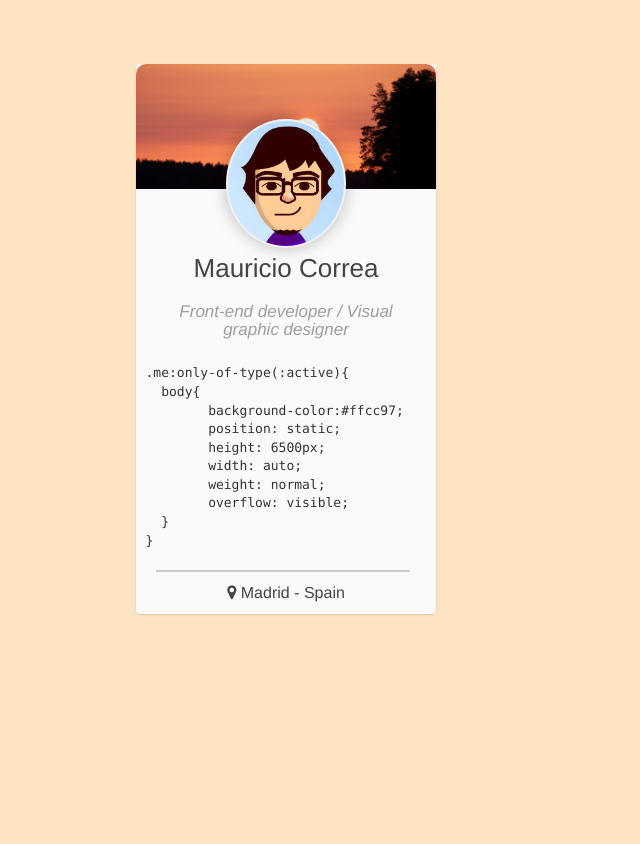
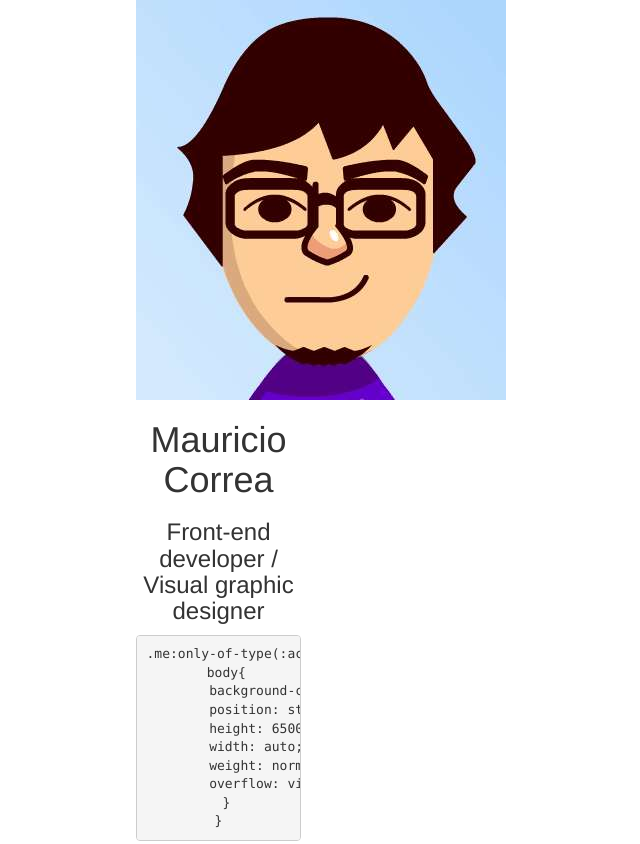
Before and after one commit to codemcu/business-card, a plain HTML site: page index.html in a window 1280 px wide. Shown: the top 844 px of the page, without its empty margins (324-964 px from the left). Before the commit the page ends 800 px from the top, so only its background shows below. Drawn offline with Linux system fonts and the light colour scheme.

Commit message:
empezando a trabajar con less. Creacion de carpeta less y archivo .less. El style.css esta ahora vacio a la espera de contenido generado por la app simpless

```diff
--- /dev/null
+++ b/less/style.less
@@ -0,0 +1 @@
+@hola;
```
Also changed, not shown: css/style.css, 1 other file.
